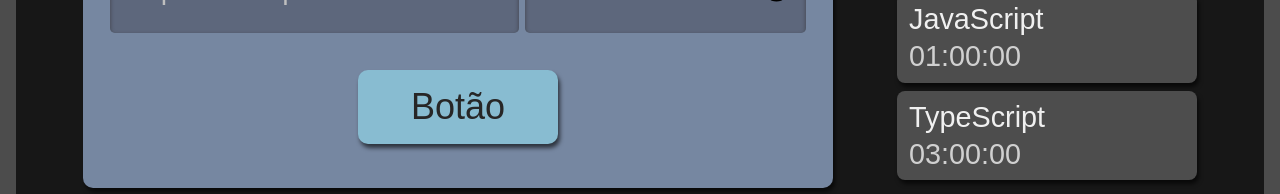
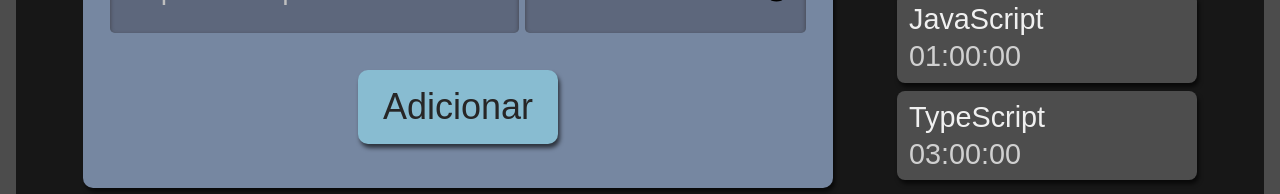
Before and after one commit to Vinicius8706/React-Alura, a React (Create React App) app: page / in a window 1280 px wide. Shown: the part 354-548 px from the top of the page. Built offline with nearby package versions, Linux system fonts and the light colour scheme.

Commit message:
colocando o botando adicionar como props

```diff
--- a/src/components/botao/index.tsx
+++ b/src/components/botao/index.tsx
@@ -5,7 +5,7 @@ import style from './Botao.module.scss';
 class Botao extends React.Component { // botao extendido do componente react
   render() {
     return (<button className={style.botao}>
-      Botão
+      {this.props.children}
     </button>)
   }
 }
--- a/src/components/formulario/index.tsx
+++ b/src/components/formulario/index.tsx
@@ -13,7 +13,10 @@ class Formulario extends React.Component {
           <label htmlFor="tempoF">Tempo</label>
           <input type="time" step="1" name="tempo" id="tempo" min="00:00:00" max="1:30:00" required />
         </div>
-        <Botao />
+        <Botao>
+          Adicionar
+        </Botao >
+
       </form>
     )
   }
```
